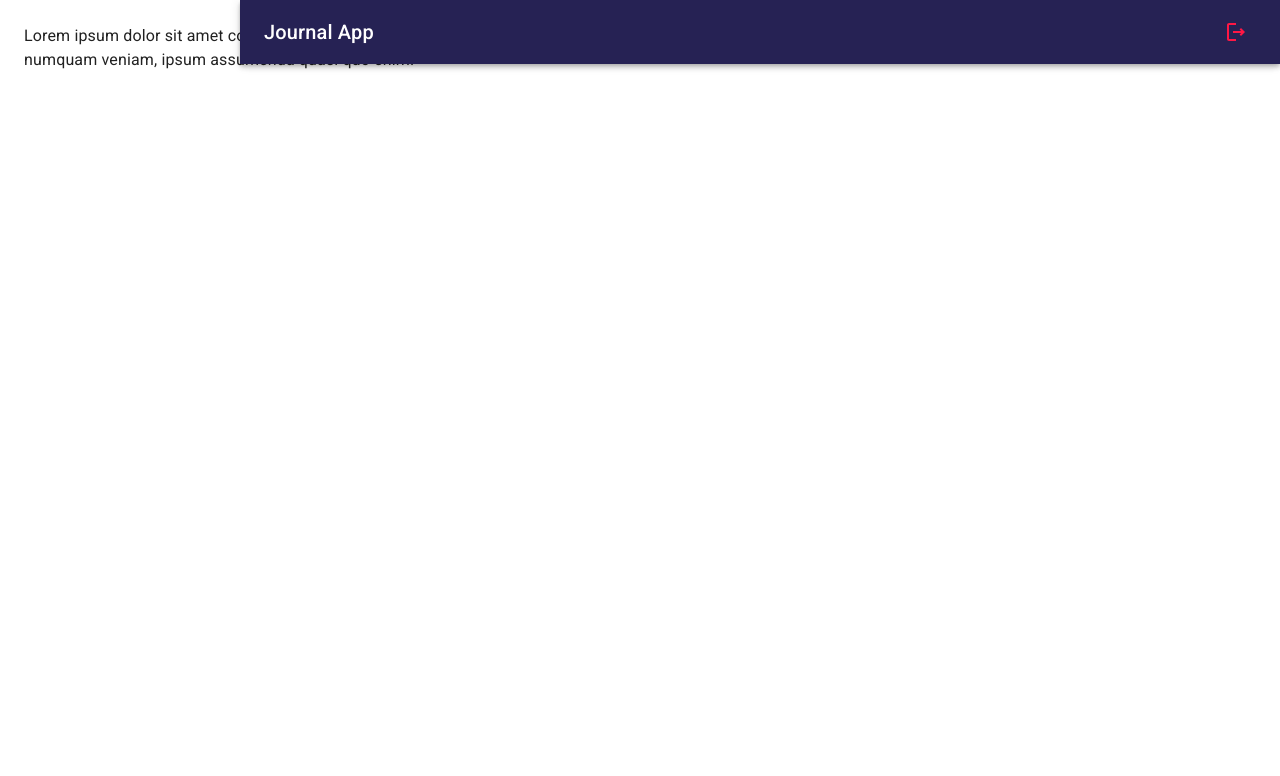
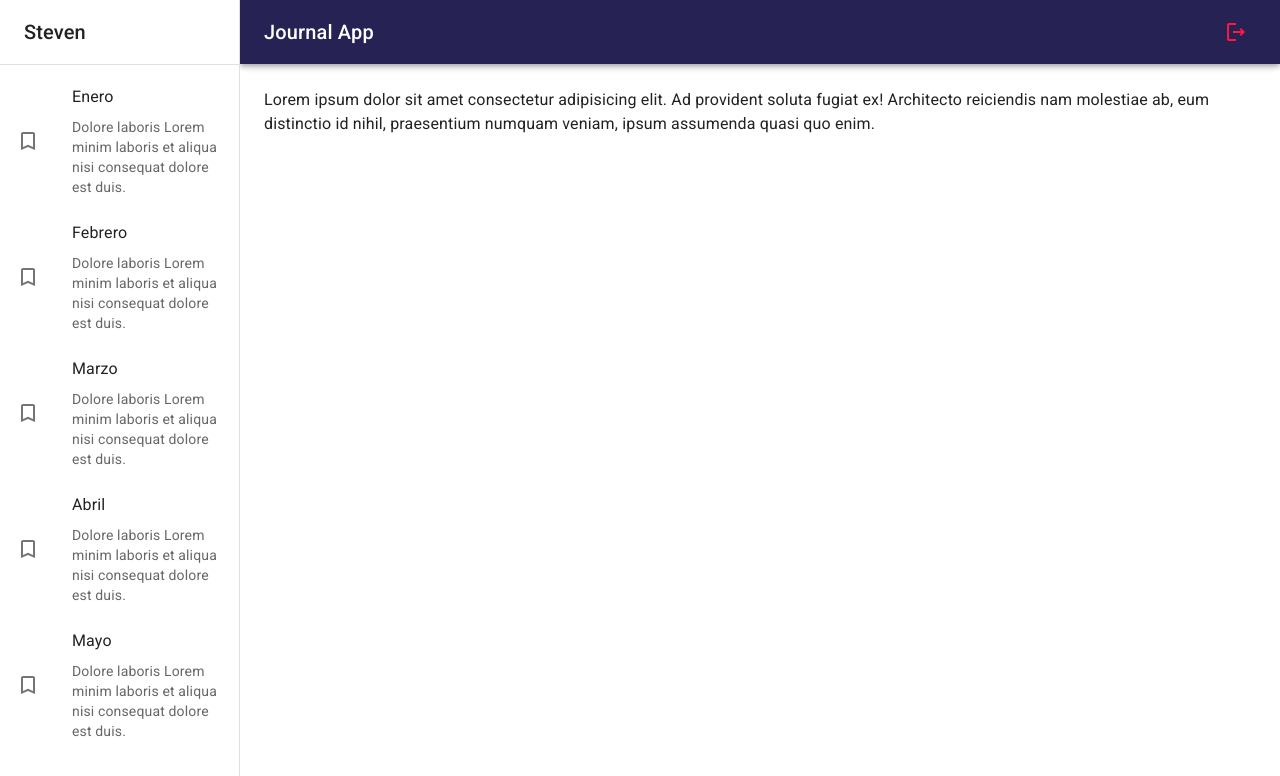
Before and after one commit to StxvenDev/Journal-app, a React (Vite) app: page / in a window 1280 px wide. Shown: the top 776 px of the page. Built offline with nearby package versions, Linux system fonts and the light colour scheme.

Commit message:
feat: sideBar component

```diff
--- /dev/null
+++ b/src/journal/components/SideBar.jsx
@@ -0,0 +1,42 @@
+import { TurnedInNot } from "@mui/icons-material"
+import { Box, Divider, Drawer, Grid, List, ListItem, ListItemButton, ListItemIcon, ListItemText, Toolbar, Typography } from "@mui/material"
+
+export const SideBar = ({drawerWidth = 240}) => {
+  return (
+    <Box
+        component="nav"
+        sx={{width :{sm:drawerWidth}, flexShrink: {sm:0}}}
+    >
+        <Drawer
+            variant="permanent"
+            open
+            sx={{
+                display: {xs:'block'},
+                '& .MuiDrawer-paper':{boxSizing:'border-box',width: drawerWidth}
+            }}
+        >
+            <Toolbar>
+                <Typography variant="h6" noWrap component='div' >Steven</Typography>
+            </Toolbar>
+            <Divider />
+            <List>
+                {
+                    ['Enero', 'Febrero', 'Marzo', 'Abril', 'Mayo'].map(text => (
+                        <ListItem key={text} disablePadding>
+                            <ListItemButton>
+                                <ListItemIcon>
+                                    <TurnedInNot />
+                                </ListItemIcon>
+                                <Grid container>
+                                    <ListItemText primary={text} />
+                                    <ListItemText secondary={'Dolore laboris Lorem minim laboris et aliqua nisi consequat dolore est duis.'} />
+                                </Grid>
+                            </ListItemButton>
+                        </ListItem>
+                    ))
+                }
+            </List>
+        </Drawer>
+    </Box>
+  )
+}
--- a/src/journal/components/index.js
+++ b/src/journal/components/index.js
@@ -1 +1,2 @@
 export * from './NavBar'
+export * from './SideBar'
--- a/src/journal/layout/JournalLayout.jsx
+++ b/src/journal/layout/JournalLayout.jsx
@@ -1,20 +1,18 @@
 import { Box } from "@mui/system"
-import { NavBar } from "../components"
+import { NavBar, SideBar } from "../components"
+import { Toolbar } from "@mui/material";
 
 const drawerWidth = 240;
 
 export const JournalLayout = ({children}) => {
   return (
-    <Box sx={{display:'flex'}}>
-
+    <Box sx={{ display: "flex" }}>
       <NavBar drawerWidth={drawerWidth} />
-
-        <Box
-            component='main'
-            sx={{flexGrow:1 , p:3 }}
-        >
-          {children}
-        </Box>
+      <SideBar drawerWidth={drawerWidth} />
+      <Box component="main" sx={{ flexGrow: 1, p: 3 }}>
+        <Toolbar />
+        {children}
+      </Box>
     </Box>
-  )
+  );
 }
```
